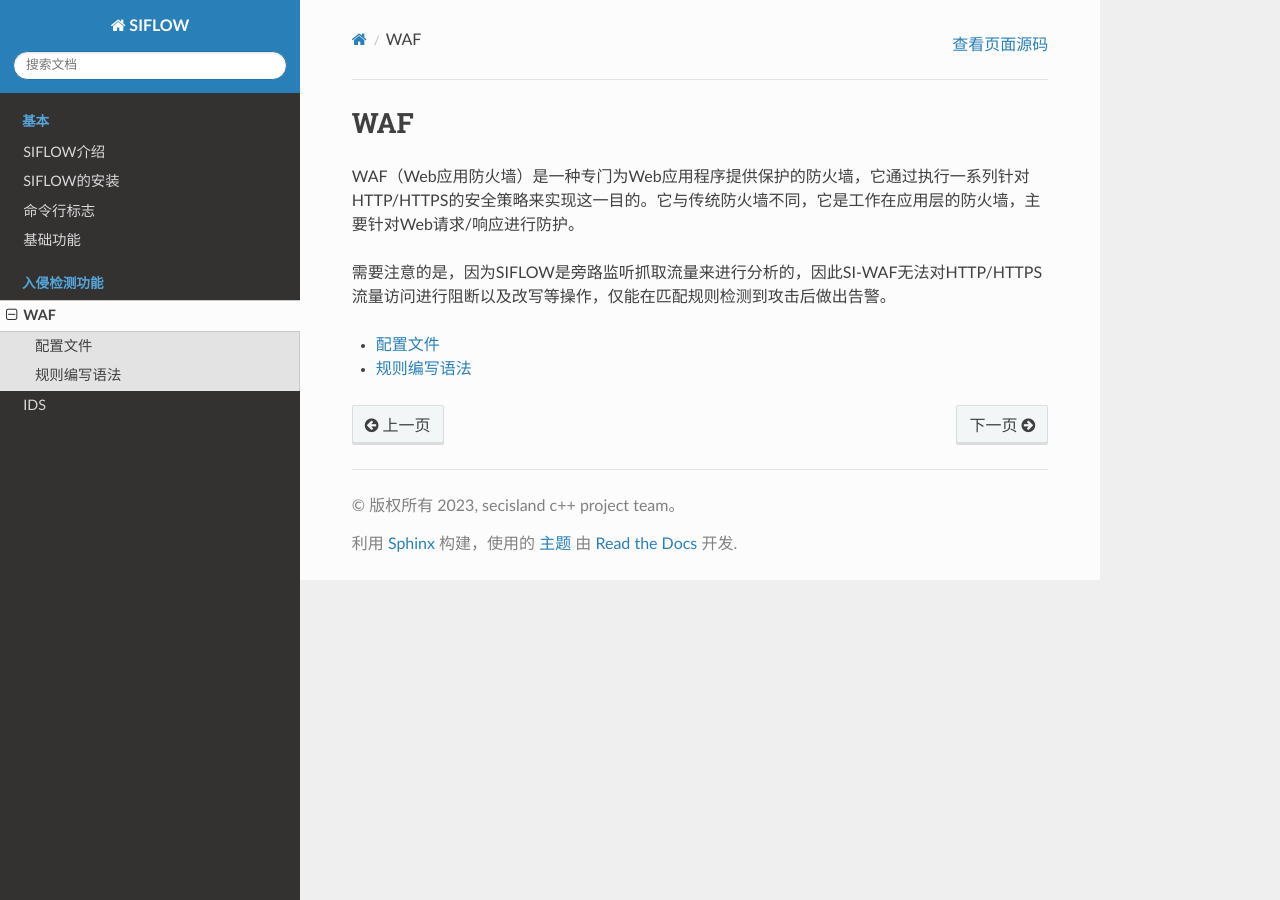
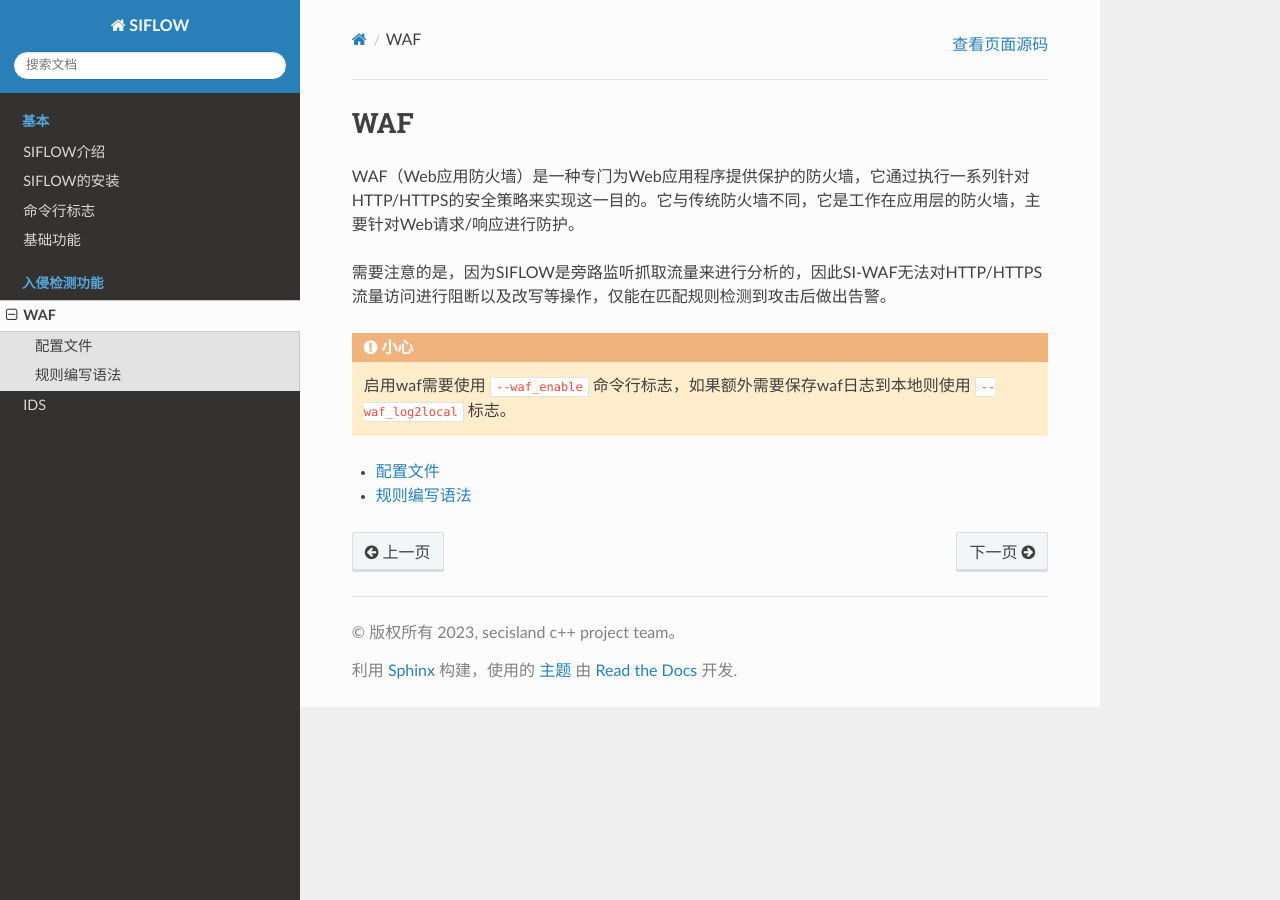
Before and after one commit to Neon-C23/SIFLOW-DOC, a Sphinx documentation site: the page built from source/waf/index.rst, in a window 1280 px wide. Built offline with Sphinx 7.4.7 and the Read the Docs theme 2.0.0, drawn with Linux system fonts in a browser that asks for light colours.

Commit message:
Update index.rst

```diff
--- a/source/waf/index.rst
+++ b/source/waf/index.rst
@@ -7,6 +7,10 @@
 
 需要注意的是，因为SIFLOW是旁路监听抓取流量来进行分析的，因此SI-WAF无法对HTTP/HTTPS流量访问进行阻断以及改写等操作，仅能在匹配规则检测到攻击后做出告警。
 
+.. caution::
+
+ 启用waf需要使用 ``--waf_enable`` 命令行标志，如果额外需要保存waf日志到本地则使用 ``--waf_log2local`` 标志。
+
 .. toctree::
    :maxdepth: 2
 
```
